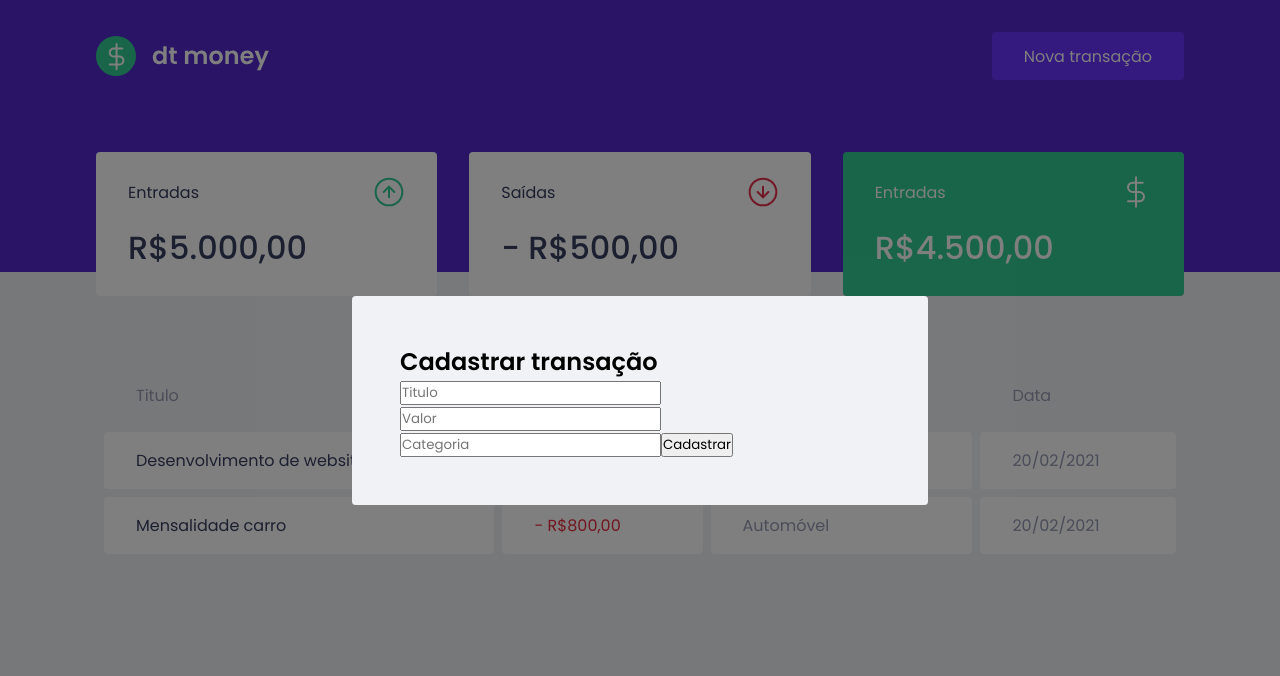
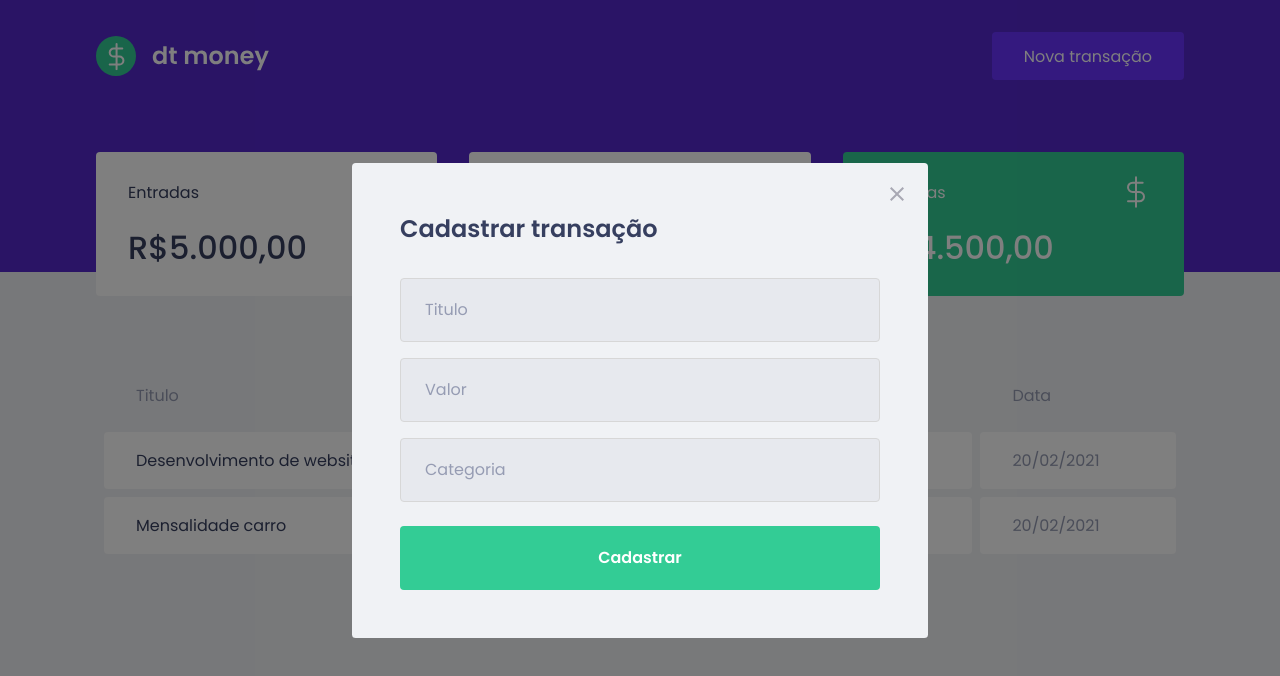
Before and after one commit to GabrielDevLoper/dt-money, a React (Create React App) app: page / in a window 1280 px wide. Both pictures are taken after a click on the button "Nova transação". Shown: the top 676 px of the page. Built offline with nearby package versions, Linux system fonts and the light colour scheme; no server answers; what miragejs would draw is missing.

Commit message:
feat: estilizando modal

```diff
--- a/src/components/NewTransactionModal/index.tsx
+++ b/src/components/NewTransactionModal/index.tsx
@@ -1,5 +1,6 @@
 import Modal from 'react-modal';
 import { Container } from './styles';
+import closeImg from '../../assets/close.svg';
 
 interface NewTransactionModalProps {
     isNewTransactionModalOpen: boolean;
@@ -14,6 +15,14 @@
             overlayClassName="react-modal-overlay"
             className="react-modal-content"
         >
+
+            <button
+                type="button"
+                onClick={handleOpenOrCloseTransactionModal}
+                className="react-modal-close"
+            >
+                <img src={closeImg} alt="fechar modal"/>
+            </button>
             <Container>
                 <h2>Cadastrar transação</h2>
 
--- a/src/components/NewTransactionModal/styles.ts
+++ b/src/components/NewTransactionModal/styles.ts
@@ -2,5 +2,50 @@
 
 export const Container = styled.form`
 
+    h2 {
+        color: var(--text-title);
+        font-size: 1.5rem;
+        margin-bottom: 2rem;
+    }
+
+    input {
+        width: 100%;
+        padding: 0 1.5rem;
+        height: 4rem;
+        border-radius: 0.25rem;
+
+        border: 1px solid #d7d7d7;
+        background: #e7e9ee;
+
+        font-weight: 400;
+        font-size: 1rem;
+
+        &::placeholder {
+            color: var(--text-body);
+        }
+
+        & + input {
+            margin-top: 1rem;
+        }
+    }
+
+    button[type="submit"] {
+        width: 100%;
+        padding: 0 1.5rem;
+        height: 4rem;
+        background: var(--green);
+        color: #fff;
+        border-radius: 0.25rem;
+        border: 0;
+        font-size: 1rem;
+        margin-top: 1.5rem;
+        font-weight: 600;
+
+        transition: filter 0.2s;
+
+        &:hover {
+            filter: brightness(0.9);
+        }
+    }
 
 `;
--- a/src/styles/global.ts
+++ b/src/styles/global.ts
@@ -84,5 +84,21 @@
         border-radius: 0.24rem;
     }
 
+    .react-modal-close {
+        position: absolute;
+        right: 1.5rem;
+        top: 1.5rem;
+        border: 0;
+        background: transparent;
+
+        transition: filter 0.2s;
+
+        &:hover {
+            filter: brightness(0.6);
+        }
+    }
+
+
+
 
 `;
```
